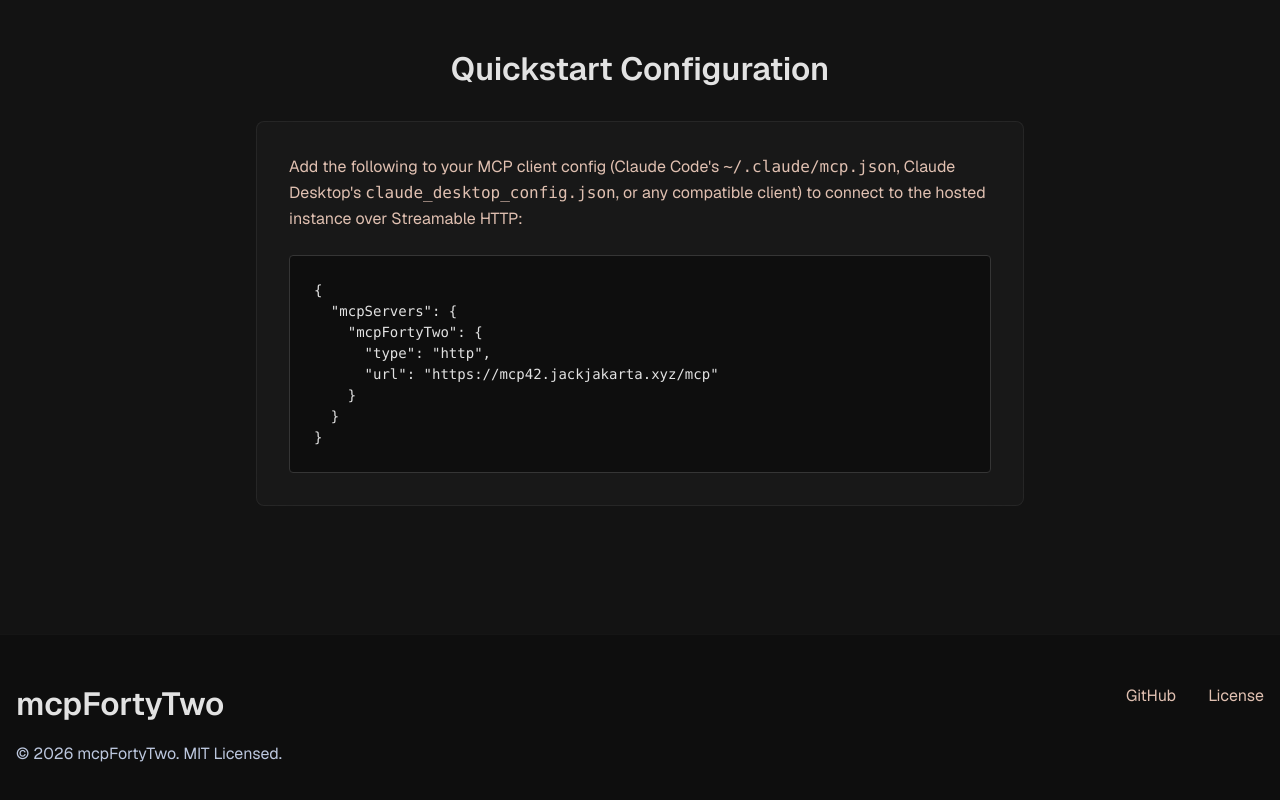
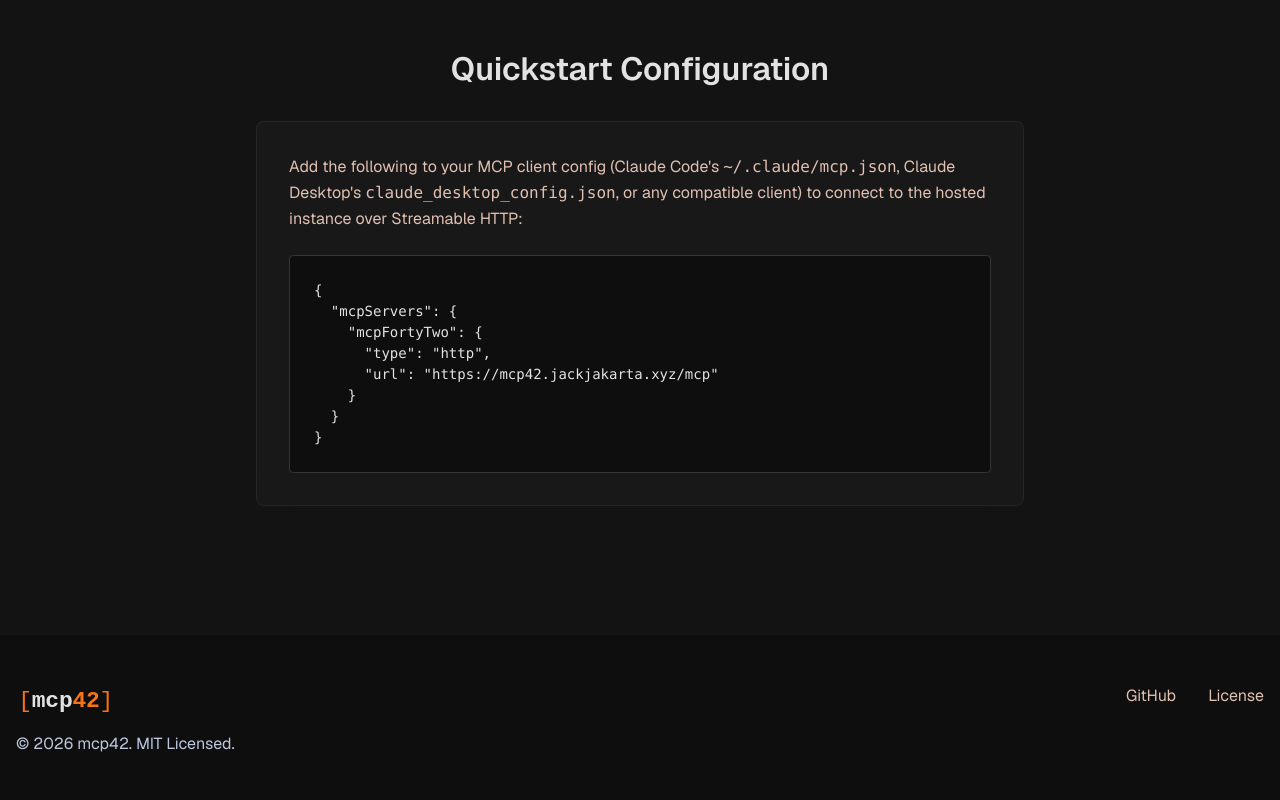
Before and after one commit to jackjakarta/mcp42, a website: page public/index.html in a window 1280 px wide. Shown: the part 1893-2693 px from the top of the page. Drawn offline with nearby package versions, Linux system fonts and the light colour scheme.

Commit message:
fix: minor things (#9)
* fix: minor things

* chore: fix console server name

```diff
--- a/package.json
+++ b/package.json
@@ -1,7 +1,9 @@
 {
   "name": "mcp-forty-two",
-  "version": "0.1.0",
+  "version": "0.4.5",
+  "private": true,
   "description": "MCP Server for chord analysis and MIDI generation.",
+  "license": "MIT",
   "type": "module",
   "scripts": {
     "build": "rm -rf dist public/docs && tsc && pnpm docs:build",
--- a/public/index.html
+++ b/public/index.html
@@ -398,12 +398,14 @@
     >
       <div class="grid grid-cols-1 md:grid-cols-4 gap-8 px-gutter max-w-container-max mx-auto">
         <div class="md:col-span-1">
-          <a class="font-headline-xl text-headline-lg text-on-surface block mb-4" href="#"
-            >mcpFortyTwo</a
+          <a
+            class="block mb-4 hover:opacity-80 transition-opacity"
+            href="#"
+            aria-label="mcp42 home"
           >
-          <p class="font-body-md text-body-md text-tertiary">
-            &copy; 2026 mcpFortyTwo. MIT Licensed.
-          </p>
+            <img src="/mcp42-logo.svg" alt="mcp42" class="h-8 w-auto" />
+          </a>
+          <p class="font-body-md text-body-md text-tertiary"> &copy; 2026 mcp42. MIT Licensed. </p>
         </div>
         <div class="md:col-span-3 flex flex-wrap gap-8 md:justify-end">
           <a
--- a/src/index.ts
+++ b/src/index.ts
@@ -5,7 +5,7 @@ import { createApp } from './app.js';
 const port = Number(process.env.PORT ?? 3000);
 
 const server = serve({ fetch: createApp().fetch, port }, (info) => {
-  console.info(`mcpFortyTwo listening on http://localhost:${info.port} (MCP at /mcp)`);
+  console.info(`mcp42 listening on http://localhost:${info.port} (MCP at /mcp)`);
 });
 
 process.on('SIGINT', () => {
```
Also changed, not shown: .mcp.json, README.md.
